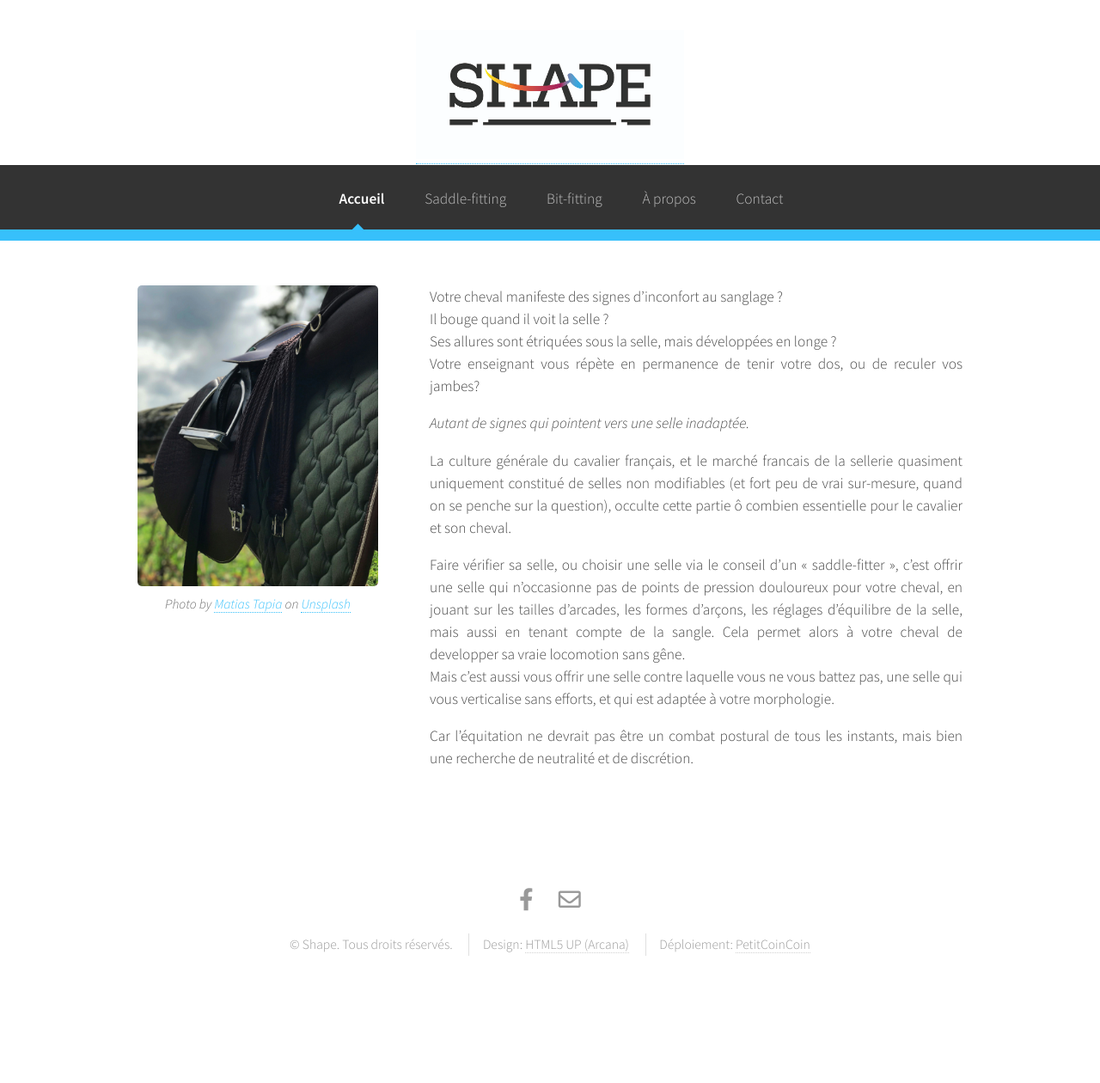
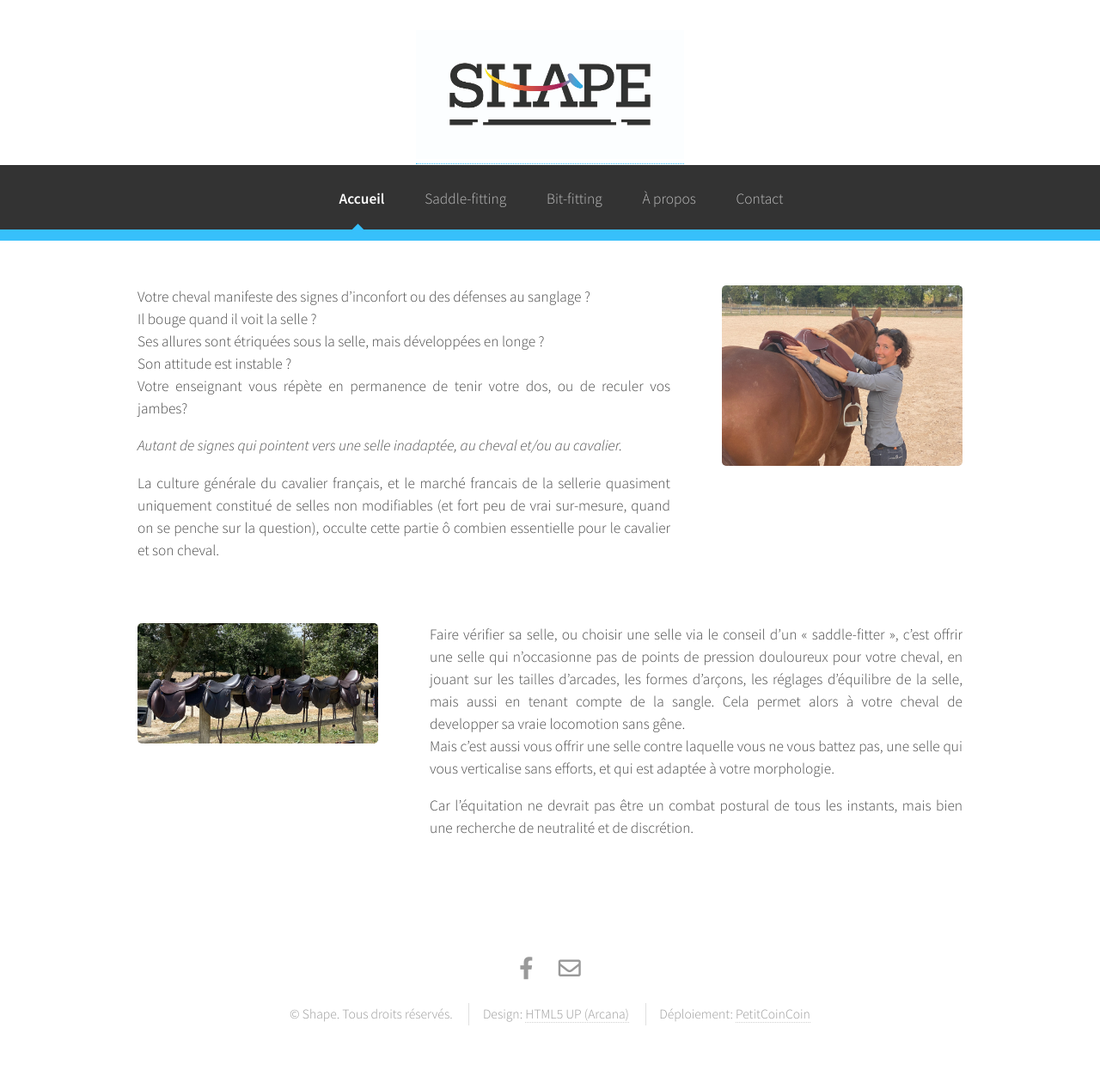
Before and after one commit to PetitCoinCoin/shape-sf, a PHP site: page / in a window 1280 px wide. Shown: the whole page at 86% size. Before the commit the page ends 1112 px from the top, so only its background shows below. Run offline with PHP 8.4, Linux system fonts and the light colour scheme.

Commit message:
feat: update home page

```diff
--- a/index.php
+++ b/index.php
@@ -22,31 +22,42 @@
 				<section class="wrapper style1">
 					<div class="container">
 						<div class="row gtr-200">
+							<div class="col-8 col-12-narrower">
+								<div id="content">
+									<p>
+										Votre cheval manifeste des signes d’inconfort ou des défenses au sanglage ?<br />
+										Il bouge quand il voit la selle ?<br />
+										Ses allures sont étriquées sous la selle, mais développées en longe ?<br />
+										Son attitude est instable ?<br />
+										Votre enseignant vous répète en permanence de tenir votre dos, ou de reculer vos jambes?
+									</p>
+									<p class="light-emphasis">
+										Autant de signes qui pointent vers une selle inadaptée, au cheval et/ou au cavalier.
+									</p>
+									<p>
+										La culture générale du cavalier français, et le marché francais de la sellerie quasiment uniquement constitué de selles non modifiables (et fort peu de vrai sur-mesure, quand on se penche sur la question), occulte cette partie ô combien essentielle pour le cavalier et son cheval.
+									</p>
+								</div>
+							</div>
 							<div class="col-4 col-12-narrower">
-								<figure role="figure" class="image featured" aria-label="Une selle">
-									<img src="assets/images/home.jpg" alt="saddle" />
-									<figcaption>
-										Photo by <a href="https://unsplash.com/@photomatic_s?utm_content=creditCopyText&utm_medium=referral&utm_source=unsplash">Matias Tapia</a> on <a href="https://unsplash.com/photos/black-leather-backpack-with-black-leather-belt-juZ8bACGT6U?utm_content=creditCopyText&utm_medium=referral&utm_source=unsplash">Unsplash</a>
-									</figcaption>
+								<figure role="figure" class="image featured" aria-label="Une femme sellant un cheval">
+									<img src="assets/images/home01.jpg" alt="Une femme sellant un cheval" />
+								</figure>
+							</div>
+						</div>
+						<div class="row gtr-200">
+							<div class="col-4 col-12-narrower">
+								<figure role="figure" class="image featured" aria-label="Des selles">
+									<img src="assets/images/home02.jpg" alt="Des selles" />
 								</figure>
 							</div>
 							<div class="col-8 col-12-narrower">
 								<div id="content">
 									<p>
-										Votre cheval manifeste des signes d’inconfort au sanglage ?<br />
-										Il bouge quand il voit la selle ?<br />
-										Ses allures sont étriquées sous la selle, mais développées en longe ?<br />
-										Votre enseignant vous répète en permanence de tenir votre dos, ou de reculer vos jambes?
-									</p>
-									<p class="light-emphasis">
-										Autant de signes qui pointent vers une selle inadaptée.
-									</p>
-									<p>
-										La culture générale du cavalier français, et le marché francais de la sellerie quasiment uniquement constitué de selles non modifiables (et fort peu de vrai sur-mesure, quand on se penche sur la question), occulte cette partie ô combien essentielle pour le cavalier et son cheval.</p>
-									<p>
 										Faire vérifier sa selle, ou choisir une selle via le conseil d’un « saddle-fitter », c’est offrir une selle
 										qui n’occasionne pas de points de pression douloureux pour votre cheval, en jouant sur les tailles d’arcades,
 										les formes d’arçons, les réglages d’équilibre de la selle, mais aussi en tenant compte de la sangle. Cela permet
+
 										alors à votre cheval de developper sa vraie locomotion sans gêne.<br />
 										Mais c’est aussi vous offrir une selle contre laquelle vous ne vous battez pas, une selle qui vous verticalise
 										sans efforts, et qui est adaptée à votre morphologie.
```
Also changed, not shown: assets/images/home.jpg (deleted), assets/images/home01.jpg (added), assets/images/home02.jpg (added).
